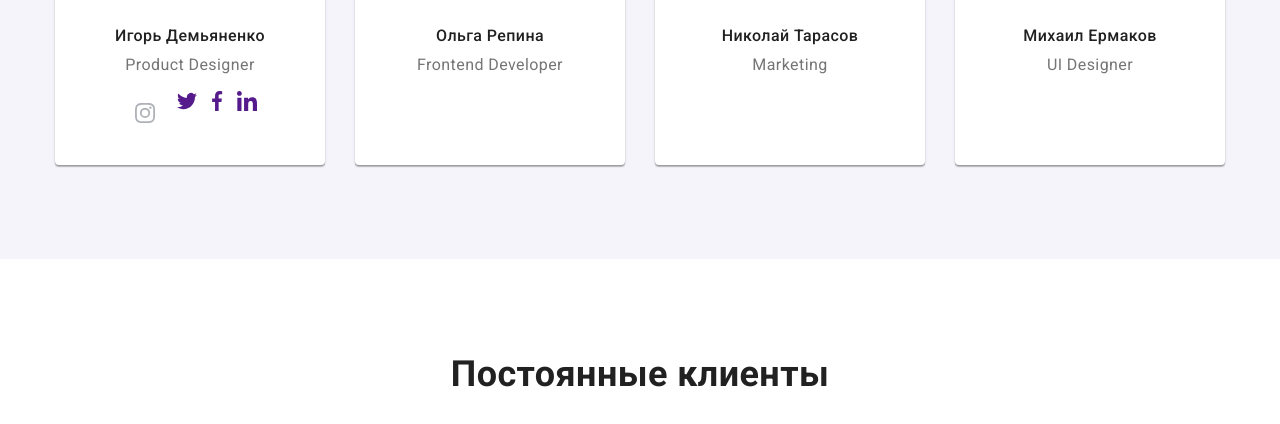
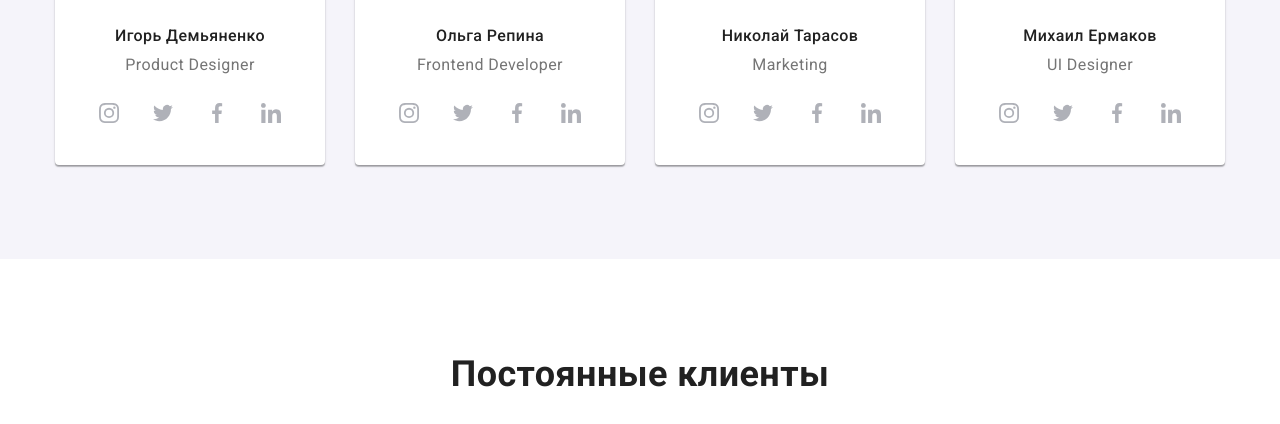
Before and after one commit to JulyKapuza/goit-markup-hw-04, a plain HTML site: page index.html in a window 1280 px wide. Shown: the part 2046-2470 px from the top of the page. Drawn offline with nearby package versions, Linux system fonts and the light colour scheme.

Commit message:
Для всіх із команди

```diff
--- a/css/styles.css
+++ b/css/styles.css
@@ -469,9 +469,6 @@ address {
     padding: 12px;
     color: #AFB1B8 ;
 
-
-
-
 }
 
 .link-icon {
--- a/index.html
+++ b/index.html
@@ -112,17 +112,17 @@
                                             <use href="./image/icons.svg#instagram"></use>
                                         </svg>
                                     </a></li>
-                                    <li class="item"><a href="" class="link">
+                                    <li class="item"><a href="" class="internet link">
                                         <svg class="link-icon">
                                             <use href="./image/icons.svg#twitter"></use>
                                         </svg>
                                     </a></li>
-                                    <li class="item"><a href="" class="link">
+                                    <li class="item"><a href="" class="internet link">
                                         <svg class="link-icon">
                                             <use href="./image/icons.svg#facebook"></use>
                                         </svg>
                                     </a></li>
-                                    <li class="item"><a href="" class="link">
+                                    <li class="item"><a href="" class="internet link">
                                         <svg class="link-icon">
                                             <use href="./image/icons.svg#linkedin"></use>
                                         </svg>
@@ -136,6 +136,28 @@
                             <div class="card-content">
                                 <h3 class="title">Ольга Репина</h3>
                                 <p class="text">Frontend Developer</p>
+                                <ul class="app list">
+                                    <li class="item"><a href="" class="internet link">
+                                            <svg class="link-icon">
+                                                <use href="./image/icons.svg#instagram"></use>
+                                            </svg>
+                                        </a></li>
+                                    <li class="item"><a href="" class="internet link">
+                                            <svg class="link-icon">
+                                                <use href="./image/icons.svg#twitter"></use>
+                                            </svg>
+                                        </a></li>
+                                    <li class="item"><a href="" class="internet link">
+                                            <svg class="link-icon">
+                                                <use href="./image/icons.svg#facebook"></use>
+                                            </svg>
+                                        </a></li>
+                                    <li class="item"><a href="" class="internet link">
+                                            <svg class="link-icon">
+                                                <use href="./image/icons.svg#linkedin"></use>
+                                            </svg>
+                                        </a></li>
+                                </ul>
                             </div>
                     </li>
                     <li class="item">
@@ -143,6 +165,28 @@
                             <div class="card-content">
                                 <h3 class="title">Николай Тарасов</h3>
                                 <p class="text">Marketing</p>
+                                <ul class="app list">
+                                    <li class="item"><a href="" class="internet link">
+                                            <svg class="link-icon">
+                                                <use href="./image/icons.svg#instagram"></use>
+                                            </svg>
+                                        </a></li>
+                                    <li class="item"><a href="" class="internet link">
+                                            <svg class="link-icon">
+                                                <use href="./image/icons.svg#twitter"></use>
+                                            </svg>
+                                        </a></li>
+                                    <li class="item"><a href="" class="internet link">
+                                            <svg class="link-icon">
+                                                <use href="./image/icons.svg#facebook"></use>
+                                            </svg>
+                                        </a></li>
+                                    <li class="item"><a href="" class="internet link">
+                                            <svg class="link-icon">
+                                                <use href="./image/icons.svg#linkedin"></use>
+                                            </svg>
+                                        </a></li>
+                                </ul>
                             </div>
 
                     </li>
@@ -151,6 +195,28 @@
                             <div class="card-content">
                                 <h3 class="title">Михаил Ермаков</h3>
                                 <p class="text">UI Designer</p>
+                                <ul class="app list">
+                                    <li class="item"><a href="" class="internet link">
+                                            <svg class="link-icon">
+                                                <use href="./image/icons.svg#instagram"></use>
+                                            </svg>
+                                        </a></li>
+                                    <li class="item"><a href="" class="internet link">
+                                            <svg class="link-icon">
+                                                <use href="./image/icons.svg#twitter"></use>
+                                            </svg>
+                                        </a></li>
+                                    <li class="item"><a href="" class="internet link">
+                                            <svg class="link-icon">
+                                                <use href="./image/icons.svg#facebook"></use>
+                                            </svg>
+                                        </a></li>
+                                    <li class="item"><a href="" class="internet link">
+                                            <svg class="link-icon">
+                                                <use href="./image/icons.svg#linkedin"></use>
+                                            </svg>
+                                        </a></li>
+                                </ul>
                             </div>
 
                     </li>
```
